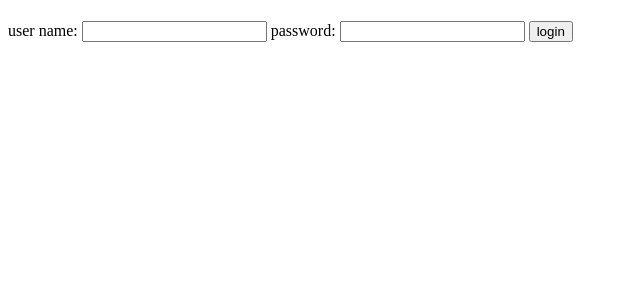
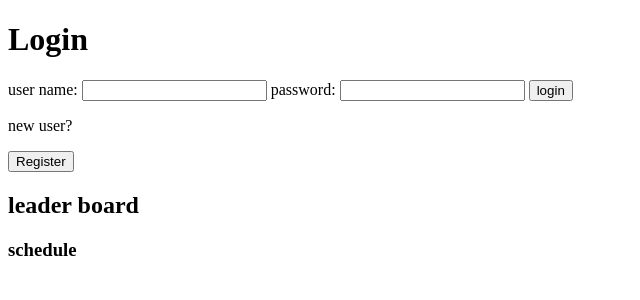
Before and after one commit to sharanyagantla/Team-10-Project-, a Django app: template login/templates/login.html in a window 1280 px wide. Shown: the top 300 px of the page, without its empty margins (0-640 px from the left). Run offline with Django 3.2, Linux system fonts and the light colour scheme; the template is opened without the code that fills it, so the values that code supplies are empty; parts of the project's set-up code (start-up, migrations or seed data) failed here and were passed over.

Commit message:
login modified1

```diff
--- a/login/templates/login.html
+++ b/login/templates/login.html
@@ -6,7 +6,8 @@
  	{% if form.errors %}
  		<p class="error"> sorry, wrong username and pasword</p>
  	{% endif %}
-
+ 	<div>
+ 	<h1>Login</h1>
 	    <form action="/accounts/auth/" method="post"> {% csrf_token %}
 	    	<label for= "username" >user name:</label>
 	    	<input type="text" name="username" value="" id="username">
@@ -14,4 +15,12 @@
 	    	<input type="password" name="password" value="" id="password">
 	    	<input type="submit" value="login" />
 	    </form>
+    </div>
+    <div>
+    	<p>new user?</p>
+    	<p><a href="/accounts/register/"> <button>Register</button> </a></p>
+    </div>
+    <h2>leader board</h2>
+    <h3>schedule</h3>
+
 {% endblock %}
--- a/login/templates/register.html
+++ b/login/templates/register.html
@@ -6,8 +6,5 @@
     <form action="/accounts/register/" method="post">{% csrf_token %} {{form}}
     <input type="submit" value="Register" />
     </form>
-    <script type="text/javascript">
-    console.log(password1)
-    </script>
 
 {% endblock %}
```
Also changed, not shown: db.sqlite3, 2 other files. Lines whose indentation alone changed are shown as unchanged.
